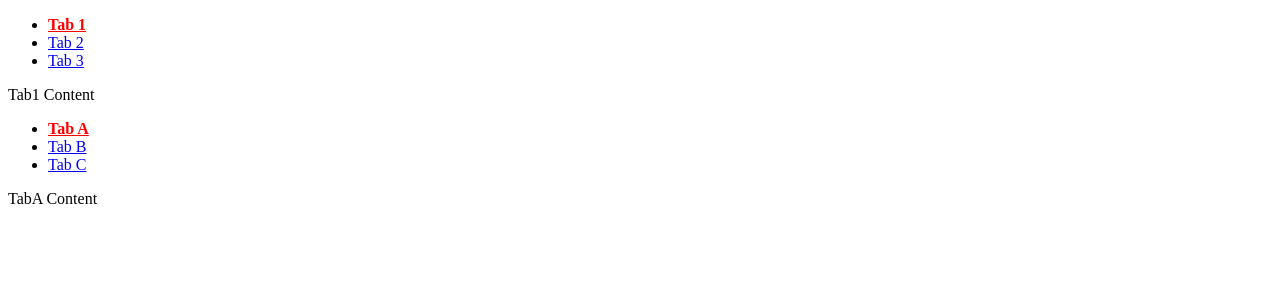
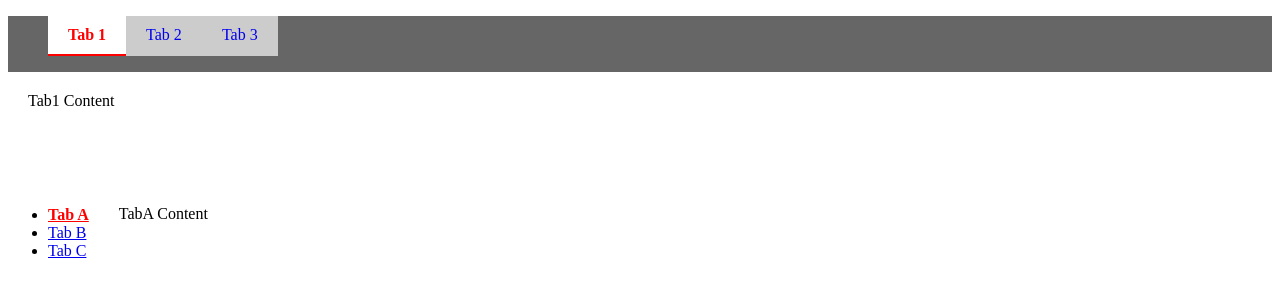
Before and after one commit to vietkhainguyen/tabzy, a website: page index.html in a window 1280 px wide. Drawn offline with Linux system fonts and the light colour scheme.

Commit message:
Final version

```diff
--- a/index.html
+++ b/index.html
@@ -5,10 +5,53 @@
     <meta name="viewport" content="width=device-width, initial-scale=1.0" />
     <title>Tabzy</title>
     <link rel="stylesheet" href="./src/tabzy.css" />
+    <style>
+      .tabzy--active a {
+        color: red;
+        font-weight: 600;
+      }
+
+      .demo1 {
+        background: #666;
+      }
+
+      .tabs1 {
+        display: flex;
+        list-style: none;
+      }
+
+      .tabs1 a {
+        display: inline-block;
+        text-decoration: none;
+        padding: 10px 20px;
+        background: #ccc;
+        border-bottom: 2px solid #ccc;
+      }
+
+      .tabs1 .tabzy--active a {
+        background: #fff;
+        border-color: red;
+      }
+
+      .demo1 .panels {
+        padding: 20px;
+        background: #fff;
+      }
+
+      .demo2 {
+        display: flex;
+        margin-top: 60px;
+      }
+
+      .demo2 .panels {
+        padding-left: 30px;
+        margin-top: 15px;
+      }
+    </style>
   </head>
   <body>
-    <!-- Container -->
-    <ul id="tabs1">
+    <div class="demo1">
+      <ul id="tabs1" class="tabs1">
         <!-- Tabs -->
         <li class="tabzy--active">
           <a href="#tab1">Tab 1</a>
@@ -21,11 +64,15 @@
         </li>
       </ul>
       <!-- Panels -->
+      <div class="panels">
         <div id="tab1">Tab1 Content</div>
         <div id="tab2">Tab2 Content</div>
         <div id="tab3">Tab3 Content</div>
+      </div>
+    </div>
 
-    <ul id="tabs2">
+    <div class="demo2">
+      <ul id="tabs2" class="tabs2">
         <!-- Tabs -->
         <li class="tabzy--active">
           <a href="#tabA">Tab A</a>
@@ -37,10 +84,14 @@
           <a href="#tabC">Tab C</a>
         </li>
       </ul>
+
+      <div class="panels">
         <!-- Panels -->
         <div id="tabA">TabA Content</div>
         <div id="tabB">TabB Content</div>
         <div id="tabC">TabC Content</div>
+      </div>
+    </div>
 
     <script src="./src/tabzy.js"></script>
     <script>
--- a/src/tabzy.js
+++ b/src/tabzy.js
@@ -60,7 +60,7 @@ Tabzy.prototype._init = function () {
 
   this.currentTab = tab;
 
-  this._activeTab(tab, false);
+  this._activeTab(tab, false, false);
 
   this.tabs.forEach((tab) => {
     tab.onclick = (event) => {
@@ -77,7 +77,11 @@ Tabzy.prototype._tryActivateTab = function (tab) {
   }
 };
 
-Tabzy.prototype._activeTab = function (tab, triggerOnChange = true) {
+Tabzy.prototype._activeTab = function (
+  tab,
+  triggerOnChange = true,
+  updateURL = this.opt.remember
+) {
   this.tabs.forEach((tab) => {
     tab.closest("li").classList.remove(this.opt.activeClassName);
   });
@@ -89,7 +93,7 @@ Tabzy.prototype._activeTab = function (tab, triggerOnChange = true) {
   const panelActive = document.querySelector(tab.getAttribute("href"));
   panelActive.hidden = false;
 
-  if (this.opt.remember) {
+  if (updateURL) {
     const params = new URLSearchParams(location.search);
     params.set(
       this.paramKey,
```
Lines whose indentation alone changed are shown as unchanged.
